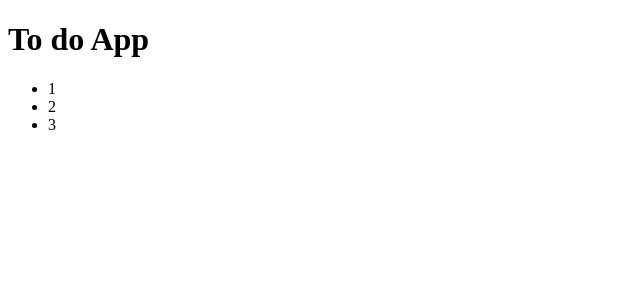
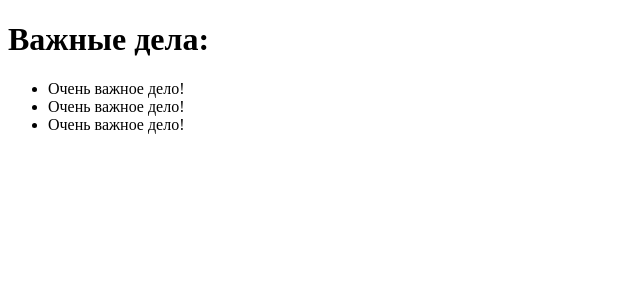
Before and after one commit to WebHeroSchool/zamira_react, a React (Create React App) app: page / in a window 1280 px wide. Shown: the top 300 px of the page, without its empty margins (0-640 px from the left). Built offline with nearby package versions, Linux system fonts and the light colour scheme.

Commit message:
дз к 18 уроку, Структура проекта

```diff
--- /dev/null
+++ b/src/components/App/App.js
@@ -0,0 +1,10 @@
+import React from 'react';
+import ItemList from '../ItemList/ItemList'
+
+const App = () => (
+  <div>
+    <h1>Важные дела:</h1>
+    <ItemList />
+  </div>);
+
+export default App;
--- /dev/null
+++ b/src/components/Item/Item.js
@@ -0,0 +1,5 @@
+import React from 'react';
+
+const Item = () => ( <span>Очень важное дело!</span>);
+
+export default Item;
--- /dev/null
+++ b/src/components/ItemList/ItemList.js
@@ -0,0 +1,10 @@
+import React from 'react';
+import Item from '../Item/Item'
+
+const ItemList = () => ( <ul>
+    <li><Item /></li>
+    <li><Item /></li>
+    <li><Item /></li>
+  </ul>);
+
+export default ItemList;
--- a/src/index.js
+++ b/src/index.js
@@ -1,6 +1,6 @@
 import React from 'react';
 import ReactDOM from 'react-dom';
-import App from './App';
+import App from './components/App/App';
 
 
 
```
